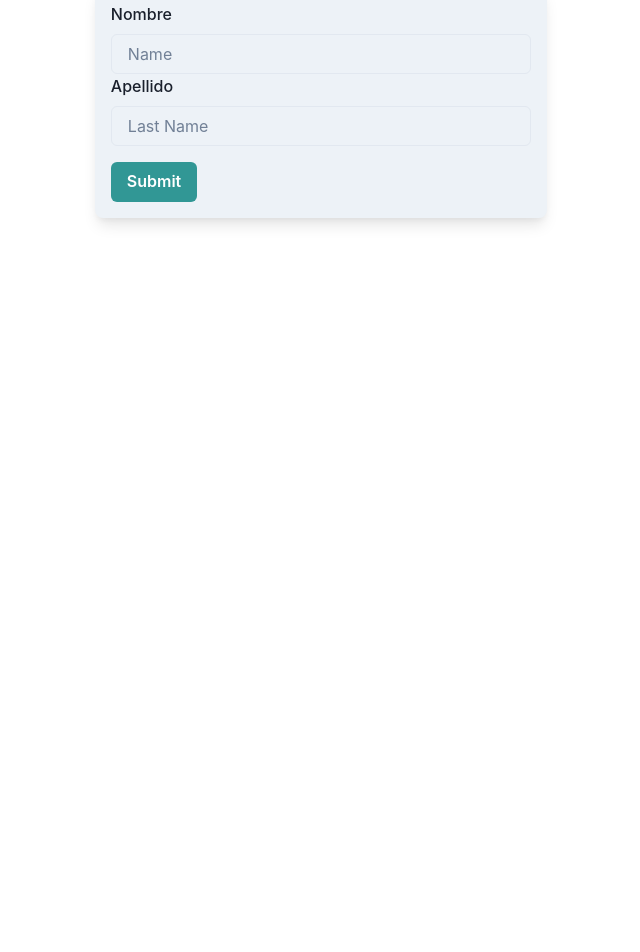
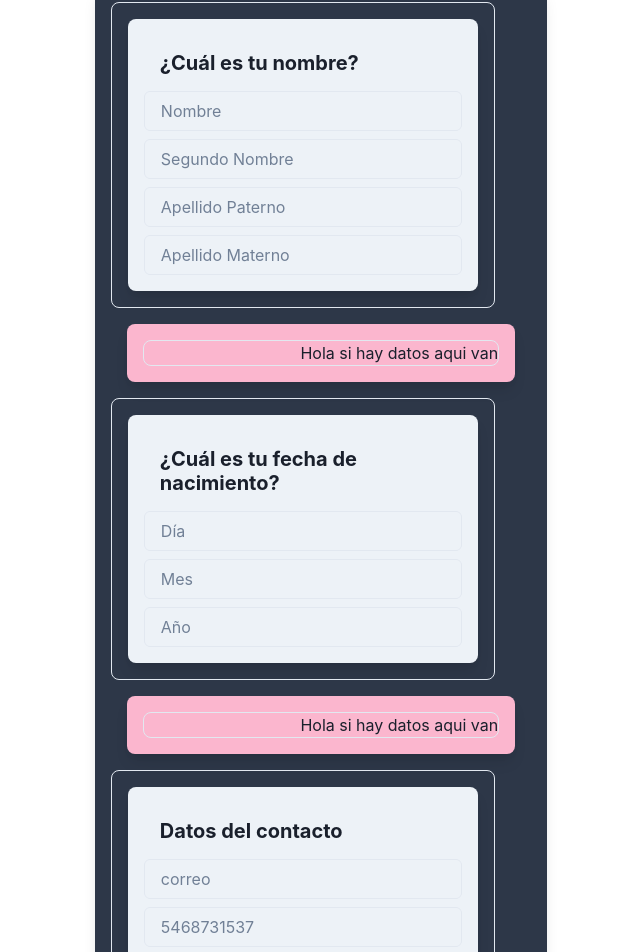
Before and after one commit to Nestor45/ChallengeChat, a React (Vite) app: page /chat in a window 1280 px wide. Shown: the part 313-1265 px from the top of the page, without its empty margins (319-959 px from the left). Before the commit the page ends 800 px from the top, so only its background shows below. Built offline with nearby package versions, Linux system fonts and the light colour scheme.

Commit message:
Nuevas opciones para renderizar

```diff
--- a/src/App.jsx
+++ b/src/App.jsx
@@ -4,7 +4,7 @@ import {LaunchList} from "./components/LaunchList"
 import logo from "./assets/spaceX-Logo.png"
 import logoname from "./assets/spacex-logo-name.png"
 import { LaunchDetails } from "./components/LaunchDetails";
-import { NameCompo } from "./components/chatcomponents/NameCompo";
+import { ChatComponent } from "./components/chatcomponents/ChatComponent";
 
 function App() {
 
@@ -26,7 +26,7 @@ function App() {
       <Routes>
         <Route path="/" element={<LaunchList/>}></Route>
         <Route path="launch/:launchId" element={<LaunchDetails/>}></Route>
-        <Route path="/chat" element={<NameCompo/>}></Route>
+        <Route path="/chat" element={<ChatComponent/>}></Route>
       </Routes>
     </div>
   )
--- /dev/null
+++ b/src/components/chatcomponents/ChatComponent.jsx
@@ -0,0 +1,35 @@
+import { Button, Box} from "@chakra-ui/react"
+import { NameCompo } from "./NameCompo";
+import { DataResComponent } from "./DataResComponent";
+import { DataCompo } from "./DataCompo";
+import { DateCompo } from "./DateCompo";
+export function ChatComponent () {
+    return (
+        <>
+            <Box shadow='lg' bg="gray.700" p="4" m="4" borderRadius="lg">
+                <Box maxW='sm' borderWidth='1px' borderRadius='lg' overflow='hidden'>
+                    <NameCompo />
+                </Box>
+                <DataResComponent/>
+                <Box maxW='sm' borderWidth='1px' borderRadius='lg' overflow='hidden'>
+                    <DateCompo/>
+                </Box>
+                <DataResComponent/>
+                <Box maxW='sm' borderWidth='1px' borderRadius='lg' overflow='hidden'>
+                    <DataCompo/>
+                </Box>
+                <DataResComponent/>
+                <Button
+
+                    size="lg"
+                    mt={8}
+                    colorScheme='teal'
+                    type='submit'
+                >
+                    Enviar
+                </Button>
+                <DataResComponent/>
+            </Box>
+        </>
+    )
+}
--- a/src/components/chatcomponents/DataCompo.jsx
+++ b/src/components/chatcomponents/DataCompo.jsx
@@ -0,0 +1,51 @@
+import { Formik, Form, Field} from 'formik'
+import { Heading, FormControl, FormLabel, FormErrorMessage, Input, Box, Text } from "@chakra-ui/react"
+import { useState } from 'react'
+
+export function DataCompo () {
+    const [data, setData] = useState({})
+    return (
+        <>
+            <Box shadow='lg' bg="gray.100" p="4" m="4" borderRadius="lg">
+                <Formik
+                    initialValues={ {email:'', phone:''} }
+                    validate = { values => {
+                        const errors = {}
+                        if (!values.email) {
+                            errors.email = 'El correo es requerido'
+                        } if (!values.phone) {
+                            errors.phone = 'El telefono es requerido'
+                        } else {
+                            setData(values)
+                        }
+                        return errors
+                    }}
+                >
+                    <Form>
+                        <Heading as="h4" size="md" m="4" mb={4}>Datos del contacto</Heading>
+                        <Field name="email">
+                            {({ field, form }) =>
+                                <FormControl isInvalid={form.errors.day && form.touched.day}>
+                                    <FormLabel htmlFor='email'></FormLabel>
+                                    <Input {...field} id='email' type="email" placeholder='correo' />
+                                    <FormErrorMessage>{form.errors.email}</FormErrorMessage>
+                                </FormControl>
+                            }
+                        </Field>
+                        <Field name="phone">
+                            {({ field, form }) =>
+                                <FormControl isInvalid={form.errors.day && form.touched.day}>
+                                    <FormLabel htmlFor='phone'></FormLabel>
+                                    <Input {...field} id='phone' placeholder='5468731537' />
+                                    <FormErrorMessage>{form.errors.phone}</FormErrorMessage>
+                                </FormControl>
+                            }
+                        </Field>
+                        <Text>{  data.email }</Text>
+                        <Text>{  data.phone }</Text>
+                    </Form>
+                </Formik>
+            </Box>
+        </>
+    )
+}
--- /dev/null
+++ b/src/components/chatcomponents/DataResComponent.jsx
@@ -0,0 +1,13 @@
+import { Box, Text} from "@chakra-ui/react"
+
+export function DataResComponent () {
+    return (
+        <>
+            <Box shadow='lg' bg="pink.200" p="4" m="4" borderRadius="lg">
+                <Box maxW='sm' borderWidth='1px' borderRadius='lg' overflow='hidden'>
+                    <Text align="end">Hola si hay datos aqui van </Text>
+                </Box>
+            </Box>
+        </>
+    )
+}
--- a/src/components/chatcomponents/DateCompo.jsx
+++ b/src/components/chatcomponents/DateCompo.jsx
@@ -0,0 +1,62 @@
+import { Formik, Form, Field} from 'formik'
+import { Heading, FormControl, FormLabel, FormErrorMessage, Input, Box, Text } from "@chakra-ui/react"
+import { useState } from 'react'
+
+export function DateCompo () {
+    const [date, setDate] = useState('')
+    return (
+        <>
+            <Box shadow='lg' bg="gray.100" p="4" m="4" borderRadius="lg">
+                <Formik
+                    initialValues={ {day:'', month:'', year:''} }
+                    validate = { values => {
+                        const errors = {}
+                        if (!values.day) {
+                            errors.day = 'El día es requerido'
+                        } if (!values.month) {
+                            errors.month = 'El mes es requerido'
+                        } if (!values.year) {
+                            errors.year = 'El año es requerido'
+                        } else {
+                            let full_date = values.day +" "+ values.month +" "+ values.year
+                            setDate(full_date)
+                        }
+                        return errors
+                    }}
+                >
+                    <Form>
+                        <Heading as="h4" size="md" m="4" mb={4}>¿Cuál es tu fecha de nacimiento?</Heading>
+                        <Field name="day">
+                            {({ field, form }) =>
+                                <FormControl isInvalid={form.errors.day && form.touched.day}>
+                                    <FormLabel htmlFor='day'></FormLabel>
+                                    <Input {...field} id='day' placeholder='Día' />
+                                    <FormErrorMessage>{form.errors.day}</FormErrorMessage>
+                                </FormControl>
+                            }
+                        </Field>
+                        <Field name="month">
+                            {({ field, form }) =>
+                                <FormControl isInvalid={form.errors.month && form.touched.month}>
+                                    <FormLabel htmlFor='month'></FormLabel>
+                                    <Input {...field} id='month' placeholder='Mes' />
+                                    <FormErrorMessage>{form.errors.month}</FormErrorMessage>
+                                </FormControl>
+                            }
+                        </Field>
+                        <Field name="year">
+                            {({ field, form }) =>
+                                <FormControl isInvalid={form.errors.year && form.touched.year}>
+                                    <FormLabel htmlFor='year'></FormLabel>
+                                    <Input {...field} id='year' placeholder='Año' />
+                                    <FormErrorMessage>{form.errors.year}</FormErrorMessage>
+                                </FormControl>
+                            }
+                        </Field>
+                        <Text>{ date }</Text>
+                    </Form>
+                </Formik>
+            </Box>
+        </>
+    )
+}
--- a/src/components/chatcomponents/NameCompo.jsx
+++ b/src/components/chatcomponents/NameCompo.jsx
@@ -1,58 +1,75 @@
-import { Formik, Form, Field, ErrorMessage } from 'formik';
-import { Button, FormControl, FormLabel, FormErrorMessage, Input, Box } from "@chakra-ui/react"
+import { Formik, Form, Field} from 'formik'
+import { Heading, FormControl, FormLabel, FormErrorMessage, Input, Box, Text } from "@chakra-ui/react"
+import { useState } from 'react'
 export function NameCompo() {
-    function validateData(value) {
-        let error
-        console.log(value)
-        if (!value) error = 'Name is required'
-        return error
-    }
-    function validateSecondName(value) {
-        let error
-        console.log(value)
-        if (!value) error = 'Last name is required'
-        return error
-    }
+    const [name, setName] = useState('')
     return (
         <>
             <Box shadow='lg' bg="gray.100" p="4" m="4" borderRadius="lg">
                 <Formik
-                    initialValues={{ name: '' }}
+                    initialValues={ {name:'', second_name:'', last_name:'', last_name_mom:''} }
+
+                    validate = { values => {
+                        const errors = {}
+                        if (!values.name) {
+                            errors.name = 'El nombre es requerido'
+                        } if (!values.last_name) {
+                            errors.last_name = 'El apellido paterno es requerido'
+                        } if (!values.last_name_mom) {
+                            errors.last_name_mom = 'El apellido materno es requerido'
+                        } else {
+                            let name_complet = values.name +" "+ values.second_name+ " "+ values.last_name + " " +values.last_name_mom
+                            setName(name_complet)
+                        }
+                        return errors
+                    }}
                     onSubmit={(values, actions) => {
                         setTimeout(() => {
-                        alert(JSON.stringify(values, null, 2))
-                        actions.setSubmitting(false)
+                            alert(JSON.stringify(values, null, 2))
+                            actions.setSubmitting(false)
                         }, 1000)
                     }}
                 >
                     {(props) => (
                         <Form>
-                            <Field name='name' validate={validateData}>
+                            <Heading as="h4" size="md" m="4" mb={4}>¿Cuál es tu nombre?</Heading>
+
+                            <Field name='name'>
                                 {({ field, form }) => (
                                     <FormControl isInvalid={form.errors.name && form.touched.name}>
-                                        <FormLabel htmlFor='name'>Nombre</FormLabel>
-                                        <Input {...field} id='name' placeholder='Name' />
+                                        <FormLabel htmlFor='name'></FormLabel>
+                                        <Input {...field} id='name' placeholder='Nombre'/>
                                         <FormErrorMessage>{form.errors.name}</FormErrorMessage>
                                     </FormControl>
                                 )}
                             </Field>
-                            <Field name='last_name' validate={validateSecondName}>
+                            <Field name='second_name'>
                                 {({ field, form }) => (
-                                    <FormControl isInvalid={form.errors.name && form.touched.name}>
-                                        <FormLabel htmlFor='last_name'>Apellido</FormLabel>
-                                        <Input {...field} id='name' placeholder='Last Name' />
-                                        <FormErrorMessage>{form.errors.name}</FormErrorMessage>
+                                    <FormControl isInvalid={form.errors.second_name && form.touched.second_name}>
+                                        <FormLabel htmlFor='last_name'></FormLabel>
+                                        <Input {...field} id='second_name' placeholder='Segundo Nombre' />
                                     </FormControl>
                                 )}
                             </Field>
-                            <Button
-                                mt={4}
-                                colorScheme='teal'
-                                isLoading={props.isSubmitting}
-                                type='submit'
-                            >
-                                Submit
-                            </Button>
+                            <Field name='last_name'>
+                                {({ field, form }) => (
+                                    <FormControl isInvalid={form.errors.last_name && form.touched.last_name}>
+                                        <FormLabel htmlFor='last_name'></FormLabel>
+                                        <Input {...field} id='last_name' placeholder='Apellido Paterno' />
+                                        <FormErrorMessage>{form.errors.last_name}</FormErrorMessage>
+                                    </FormControl>
+                                )}
+                            </Field>
+                            <Field name='last_name_mom'>
+                                {({ field, form }) => (
+                                    <FormControl isInvalid={form.errors.last_name_mom && form.touched.last_name_mom}>
+                                        <FormLabel htmlFor='last_name_mom'></FormLabel>
+                                        <Input {...field} id='last_name_mom' placeholder='Apellido Materno' />
+                                        <FormErrorMessage>{form.errors.last_name_mom}</FormErrorMessage>
+                                    </FormControl>
+                                )}
+                            </Field>
+                            <Text>{ name }</Text>
                         </Form>
                     )}
                 </Formik>
```
